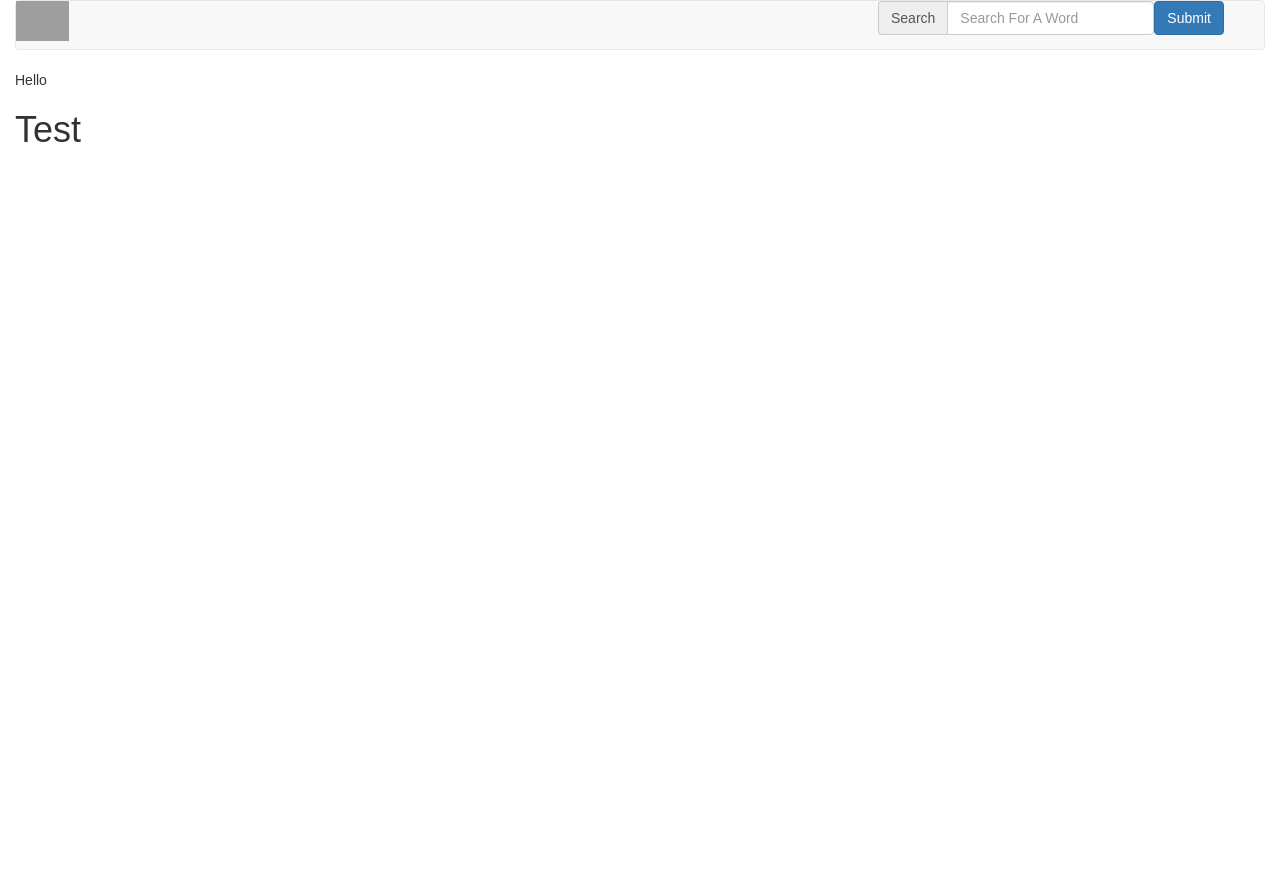
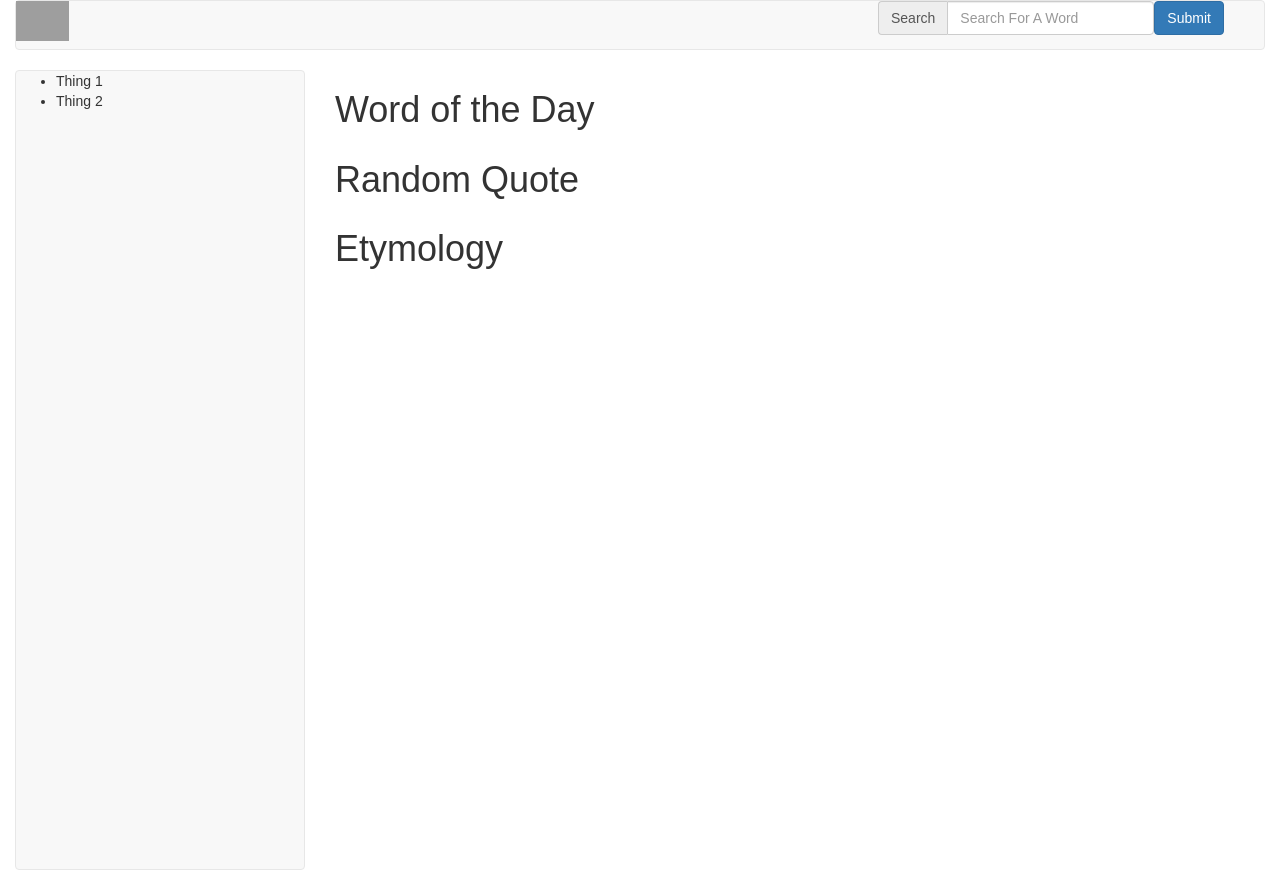
Before and after one commit to CaseyTM/WordWorms, a React (Create React App) app: page / in a window 1280 px wide. Before the commit the page ends 800 px from the top, so only its background shows below. Built offline with nearby package versions, Linux system fonts and the light colour scheme; grey boxes are pictures that could not be loaded.

Commit message:
created static fields to render on load beside side navbar

```diff
--- a/src/Components/App.css
+++ b/src/Components/App.css
@@ -18,6 +18,15 @@
   font-size: large;
 }
 
+.sideNavMenu {
+
+
+}
+
+.stretch-height {
+  height:  100vh;
+}
+
 @keyframes App-logo-spin {
   from { transform: rotate(0deg); }
   to { transform: rotate(360deg); }
--- a/src/Components/App.js
+++ b/src/Components/App.js
@@ -4,6 +4,9 @@ import './App.css';
 //bring in nav bars
 import BootstrapNavBar from './BootstrapNavBar.js';
 import SideNavBar from './SideNavBar.js';
+import Etymology from './Etymology.js';
+import WordOfTheDay from './WordOfTheDay.js';
+import RandomQuote from './RandomQuote.js';
 
 // We need to bring in bootstrap as well as jquery
 import '../../node_modules/bootstrap/dist/css/bootstrap.min.css';
@@ -12,11 +15,15 @@ import $ from 'jquery';
 class App extends Component {
   render() {
     return (
-      <div className="container-fluid">
-        <BootstrapNavBar />
-        <SideNavBar />
-        <h1>Test</h1>
-      </div>
+		<div className="container-fluid">
+			<BootstrapNavBar />
+			<div className="row">
+				<SideNavBar />
+				<WordOfTheDay />
+				<RandomQuote />
+				<Etymology />
+			</div>
+		</div>
     );
   }
 }
--- /dev/null
+++ b/src/Components/Etymology.js
@@ -0,0 +1,14 @@
+import React, { Component } from 'react';
+
+
+class Etymology extends Component {
+	render() {
+		return (
+				<div className="col-sm-9">
+					<h1>Etymology</h1>
+				</div>
+		)
+	}
+}
+
+export default Etymology;
--- /dev/null
+++ b/src/Components/RandomQuote.js
@@ -0,0 +1,14 @@
+import React, { Component } from 'react';
+
+
+class RandomQuote extends Component {
+	render() {
+		return (
+				<div className="col-sm-9">
+					<h1>Random Quote</h1>
+				</div>
+		)
+	}
+}
+
+export default RandomQuote;
--- a/src/Components/SideNavBar.js
+++ b/src/Components/SideNavBar.js
@@ -7,10 +7,15 @@ import { Link } from 'react-router';
 
 class SideNavBar extends Component{
 	render(){
-		return(
-
-			<div>Hello</div>
-
+		return (
+			<div className="col-sm-3">
+				<nav className="navbar navbar-default stretch-height">
+					<ul className="sideNavMenu">
+						<li>Thing 1</li>
+						<li>Thing 2</li>
+					</ul>
+				</nav>
+			</div>
 		)
 	}
 }
--- /dev/null
+++ b/src/Components/WordOfTheDay.js
@@ -0,0 +1,14 @@
+import React, { Component } from 'react';
+
+
+class WordOfTheDay extends Component {
+	render() {
+		return (
+				<div className="col-sm-9">
+					<h1>Word of the Day</h1>
+				</div>
+		)
+	}
+}
+
+export default WordOfTheDay;
--- a/src/index.js
+++ b/src/index.js
@@ -1,6 +1,7 @@
 // Bring in react & reactDOM
 import React from 'react';
 import ReactDOM from 'react-dom';
+
 
 // bring in app component
 import App from './Components/App';
@@ -12,7 +13,7 @@ import { Router, IndexRoute, Route, hashHistory } from 'react-router';
 
 ReactDOM.render(
 	<Router history={hashHistory} >
-		<Route path='/' component={App}>
+		<Route path='/' component={App} >
 		</Route>
 	</Router>,
   document.getElementById('root')
```
